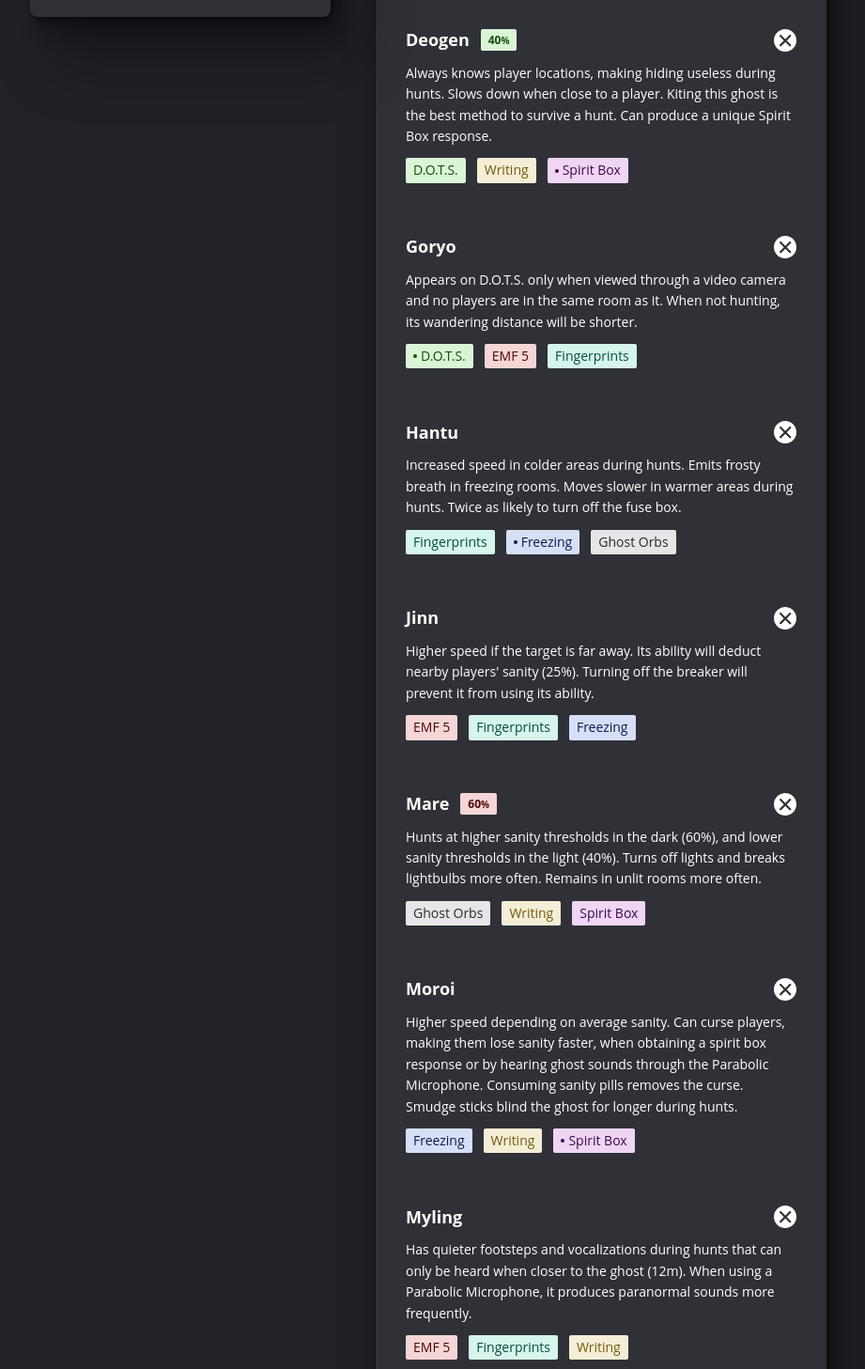
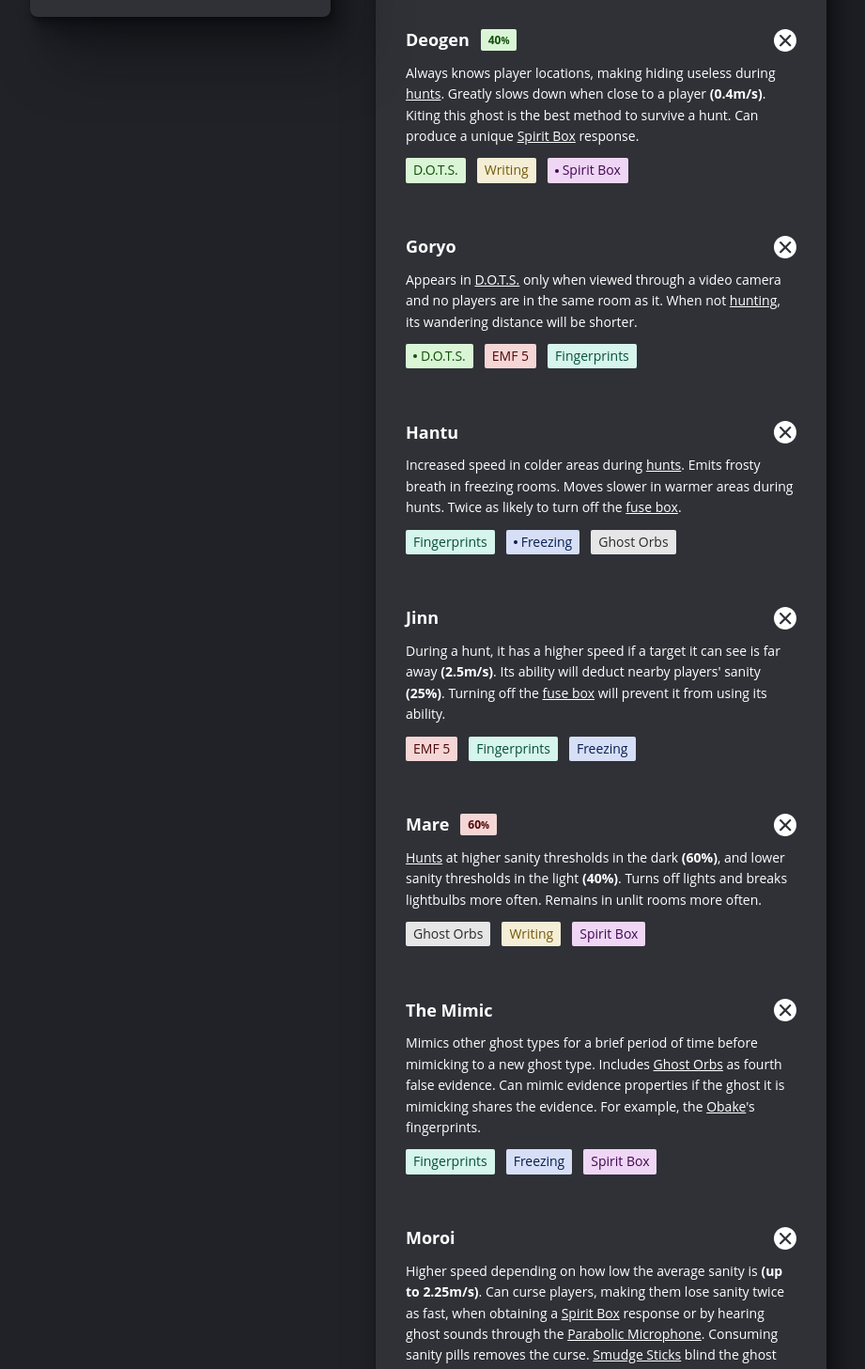
Before and after one commit to graysonlee123/phasmophobia-helper, a Next.js app: page / in a window 1280 px wide. Shown: the part 680-2137 px from the top of the page at 94% size, without its empty margins (184-1105 px from the left). Built offline with nearby package versions, Linux system fonts and the light colour scheme.

Commit message:
updates and adds links to ghost descriptions

```diff
--- a/data/ghosts.json
+++ b/data/ghosts.json
@@ -3,7 +3,7 @@
     "id": "banshee",
     "name": "Banshee",
     "evidences": ["fingerprints", "orbs", "dots"],
-    "desc": "Targets one specific player until they are killed, ignoring others. Its hunt threshold is based on the target's sanity. A distinctive screech can be heard when using the Parabolic Microphone.",
+    "desc": "Targets one specific player until they are killed, ignoring others. Its [hunt](https://phasmophobia.fandom.com/wiki/Hunt) threshold is based on its target's sanity. A distinctive screech can be heard when using the [Parabolic Microphone](https://phasmophobia.fandom.com/wiki/Parabolic_Microphone).",
     "url": "https://phasmophobia.fandom.com/wiki/Banshee"
   },
   {
@@ -11,7 +11,7 @@
     "name": "Demon",
     "evidences": ["fingerprints", "writing", "freezing"],
     "hunt": 70,
-    "desc": "Has a rare chance to hunt at any time, regardless of the average sanity. There is less time between hunts (20s). Smudging will prevent hunts for less time (60s). Crucifixes have an increased effective range.",
+    "desc": "Has a rare chance to [hunt](https://phasmophobia.fandom.com/wiki/Hunt) at any time, regardless of the average sanity. There is less time between hunts **(20s)**. [Smudging](https://phasmophobia.fandom.com/wiki/Smudge_Sticks) will prevent hunts for less time **(60s)**. [Crucifixes](https://phasmophobia.fandom.com/wiki/Crucifix) have an increased effective range.",
     "url": "https://phasmophobia.fandom.com/wiki/Demon"
   },
   {
@@ -19,28 +19,28 @@
     "name": "Deogen",
     "evidences": ["box", "writing", "dots"],
     "hunt": 40,
-    "desc": "Always knows player locations, making hiding useless during hunts. Slows down when close to a player. Kiting this ghost is the best method to survive a hunt. Can produce a unique Spirit Box response.",
+    "desc": "Always knows player locations, making hiding useless during [hunts](https://phasmophobia.fandom.com/wiki/Hunt). Greatly slows down when close to a player **(0.4m/s)**. Kiting this ghost is the best method to survive a hunt. Can produce a unique [Spirit Box](https://phasmophobia.fandom.com/wiki/Spirit_Box) response.",
     "url": "https://phasmophobia.fandom.com/wiki/Deogen"
   },
   {
     "id": "goryo",
     "name": "Goryo",
     "evidences": ["emf", "fingerprints", "dots"],
-    "desc": "Appears on D.O.T.S. only when viewed through a video camera and no players are in the same room as it. When not hunting, its wandering distance will be shorter.",
+    "desc": "Appears in [D.O.T.S.](https://phasmophobia.fandom.com/wiki/D.O.T.S_Projector_(Evidence)) only when viewed through a video camera and no players are in the same room as it. When not [hunting](https://phasmophobia.fandom.com/wiki/Hunt), its wandering distance will be shorter.",
     "url": "https://phasmophobia.fandom.com/wiki/Goryo"
   },
   {
     "id": "hantu",
     "name": "Hantu",
     "evidences": ["fingerprints", "orbs", "freezing"],
-    "desc": "Increased speed in colder areas during hunts. Emits frosty breath in freezing rooms. Moves slower in warmer areas during hunts. Twice as likely to turn off the fuse box.",
+    "desc": "Increased speed in colder areas during [hunts](https://phasmophobia.fandom.com/wiki/Hunt). Emits frosty breath in freezing rooms. Moves slower in warmer areas during hunts. Twice as likely to turn off the [fuse box](https://phasmophobia.fandom.com/wiki/Fuse_Box).",
     "url": "https://phasmophobia.fandom.com/wiki/Hantu"
   },
   {
     "id": "jinn",
     "name": "Jinn",
     "evidences": ["emf", "freezing", "fingerprints"],
-    "desc": "Higher speed if the target is far away. Its ability will deduct nearby players' sanity (25%). Turning off the breaker will prevent it from using its ability.",
+    "desc": "During a hunt, it has a higher speed if a target it can see is far away **(2.5m/s)**. Its ability will deduct nearby players' sanity **(25%)**. Turning off the [fuse box](https://phasmophobia.fandom.com/wiki/Fuse_Box) will prevent it from using its ability.",
     "url": "https://phasmophobia.fandom.com/wiki/Jinn"
   },
   {
@@ -48,35 +48,42 @@
     "name": "Mare",
     "evidences": ["box", "orbs", "writing"],
     "hunt": 60,
-    "desc": "Hunts at higher sanity thresholds in the dark (60%), and lower sanity thresholds in the light (40%). Turns off lights and breaks lightbulbs more often. Remains in unlit rooms more often.",
+    "desc": "[Hunts](https://phasmophobia.fandom.com/wiki/Hunt) at higher sanity thresholds in the dark **(60%)**, and lower sanity thresholds in the light **(40%)**. Turns off lights and breaks lightbulbs more often. Remains in unlit rooms more often.",
     "url": "https://phasmophobia.fandom.com/wiki/Mare"
+  },
+  {
+    "id": "mimic",
+    "name": "The Mimic",
+    "evidences": ["box", "fingerprints", "freezing"],
+    "desc": "Mimics other ghost types for a brief period of time before mimicking to a new ghost type. Includes [Ghost Orbs](https://phasmophobia.fandom.com/wiki/Ghost_Orb) as fourth false evidence. Can mimic evidence properties if the ghost it is mimicking shares the evidence. For example, the [Obake](https://phasmophobia.fandom.com/wiki/Obake)'s fingerprints.",
+    "url": "https://phasmophobia.fandom.com/wiki/The_Mimic"
   },
   {
     "id": "moroi",
     "name": "Moroi",
     "evidences": ["box", "writing", "freezing"],
-    "desc": "Higher speed depending on average sanity. Can curse players, making them lose sanity faster, when obtaining a spirit box response or by hearing ghost sounds through the Parabolic Microphone. Consuming sanity pills removes the curse. Smudge sticks blind the ghost for longer during hunts.",
+    "desc": "Higher speed depending on how low the average sanity is **(up to 2.25m/s)**. Can curse players, making them lose sanity twice as fast, when obtaining a [Spirit Box](https://phasmophobia.fandom.com/wiki/Spirit_Box) response or by hearing ghost sounds through the [Parabolic Microphone](https://phasmophobia.fandom.com/wiki/Parabolic_Microphone). Consuming sanity pills removes the curse. [Smudge Sticks](https://phasmophobia.fandom.com/wiki/Smudge_Sticks) blind the ghost for longer during [hunts](https://phasmophobia.fandom.com/wiki/Hunt).",
     "url": "https://phasmophobia.fandom.com/wiki/Moroi"
   },
   {
     "id": "myling",
     "name": "Myling",
     "evidences": ["emf", "fingerprints", "writing"],
-    "desc": "Has quieter footsteps and vocalizations during hunts that can only be heard when closer to the ghost (12m). When using a Parabolic Microphone, it produces paranormal sounds more frequently.",
+    "desc": "Has quieter footsteps and vocalizations during [hunts](https://phasmophobia.fandom.com/wiki/Hunt) that can only be heard when closer to the ghost **(12m)**. When using a [Parabolic Microphone](https://phasmophobia.fandom.com/wiki/Parabolic_Microphone), it produces paranormal sounds more frequently.",
     "url": "https://phasmophobia.fandom.com/wiki/Myling"
   },
   {
     "id": "obake",
     "name": "Obake",
     "evidences": ["emf", "fingerprints", "orbs"],
-    "desc": "Fingerprints disappear faster than other ghost types. Does not always leave fingerprints (75%), and can leave unique fingerprints (1/6). It can use its ability to half the lifespan of fingerprints on the map.",
+    "desc": "[Fingerprints](https://phasmophobia.fandom.com/wiki/Fingerprints) disappear faster than other ghost types. Does not always leave fingerprints **(75%)**, and can leave unique fingerprints **(~17%)**. It can use its ability to half the lifespan of fingerprints on the map.",
     "url": "https://phasmophobia.fandom.com/wiki/Obake"
   },
   {
     "id": "oni",
     "name": "Oni",
     "evidences": ["emf", "freezing", "dots"],
-    "desc": "More active when people are nearby. Cannot produce “air ball” ghost events. Stays visible for longer during hunts.",
+    "desc": "More active when people are nearby. Cannot produce “air ball” [Ghost Events](https://phasmophobia.fandom.com/wiki/Ghost_Event). Stays visible for longer during [hunts](https://phasmophobia.fandom.com/wiki/Hunt).",
     "url": "https://phasmophobia.fandom.com/wiki/Oni"
   },
   {
@@ -84,21 +91,21 @@
     "name": "Onryo",
     "evidences": ["box", "orbs", "freezing"],
     "hunt": 60,
-    "desc": "Chance to hunt at any sanity when blowing out flames (50%, +25% / dead player). Blows out flames more often than other ghost types. Presence of flames prevents the ghost from hunting (4m).",
+    "desc": "Chance to hunt at any sanity when blowing out flames **(50%, +25% / dead player)**. Blows out flames more often than other ghost types. Presence of flames prevents the ghost from [hunting](https://phasmophobia.fandom.com/wiki/Hunt) naturally **(4m)**.",
     "url": "https://phasmophobia.fandom.com/wiki/Onryo"
   },
   {
     "id": "phantom",
     "name": "Phantom",
     "evidences": ["box", "fingerprints", "dots"],
-    "desc": "Additional sanity drain from players within its line-of-sight during manifestations. Can roam towards random players. Taking a picture of the Phantom renders it temporarily invisible during ghost events. While hunting, the ghost will be invisible in photos and will be visible for less time.",
+    "desc": "Additional sanity drain from players within its line-of-sight during manifestations. Can roam towards random players. Taking a picture of the Phantom renders it temporarily invisible during [Ghost Events](https://phasmophobia.fandom.com/wiki/Ghost_Event). While [hunting](https://phasmophobia.fandom.com/wiki/Hunt), the ghost will be invisible in photos and will be visible for less time.",
     "url": "https://phasmophobia.fandom.com/wiki/Phantom"
   },
   {
     "id": "poltergeist",
     "name": "Poltergeist",
     "evidences": ["box", "writing", "fingerprints"],
-    "desc": "Its ability can throw multiple objects at once with great force. Using its ability reduces player sanity faster. During a hunt, it opens more doors and throws everything it comes across. Ineffective in empty rooms with no objects to throw.",
+    "desc": "Its ability can throw multiple objects at once with great force. Witnessing its ability will drain the player's sanity, depending on the amount of objects thrown. During a [hunt](https://phasmophobia.fandom.com/wiki/Hunt), it opens more doors and throws everything it comes across. Ineffective in empty rooms with no objects to throw.",
     "url": "https://phasmophobia.fandom.com/wiki/Poltergeist"
   },
   {
@@ -106,14 +113,14 @@
     "name": "Raiju",
     "evidences": ["emf", "orbs", "dots"],
     "hunt": 65,
-    "desc": "Being near active electronics boost its speed during hunts and allow it to hunt at higher sanity thresholds. Disrupts electronics from further away when manifesting.",
+    "desc": "Being near active electronics boost its speed during [hunts](https://phasmophobia.fandom.com/wiki/Hunt) and allow it to hunt at higher sanity thresholds. The distance depends on the map size **(6m - 10m)**. Disrupts electronics from further away when manifesting **(15m)**.",
     "url": "https://phasmophobia.fandom.com/wiki/Raiju"
   },
   {
     "id": "revenant",
     "name": "Revenant",
     "evidences": ["orbs", "writing", "freezing"],
-    "desc": "Travels at a faster speed when it has line-of-sight of a player during a hunt, making it crucial to hide as soon as possible when a hunt starts. Travels very slowly when no line-of-sight established.",
+    "desc": "During a [hunt](https://phasmophobia.fandom.com/wiki/Hunt), travels very slowly **(1m/s)** until it has line-of-sight of a player **(3m/s)**. This makes it crucial to hide as soon as possible when a hunt starts.",
     "url": "https://phasmophobia.fandom.com/wiki/Revenant"
   },
   {
@@ -121,14 +128,14 @@
     "name": "Shade",
     "evidences": ["emf", "writing", "freezing"],
     "hunt": 35,
-    "desc": "Harder to find due to it being less active. Prefers hissing and shadowy form ghost events. Generally unwilling to manifest in presence of players.",
+    "desc": "Harder to find due to it being less active. Prefers hissing and shadowy form [Ghost Events](https://phasmophobia.fandom.com/wiki/Ghost_Event). Generally unwilling to manifest in presence of players.",
     "url": "https://phasmophobia.fandom.com/wiki/Shade"
   },
   {
     "id": "spirit",
     "name": "Spirit",
     "evidences": ["emf", "box", "writing"],
-    "desc": "Spirits have no special behavior, other than using smudge sticks while nearby prevents it from hunting for much longer.",
+    "desc": "No special behavior, other than using [Smudge Sticks](https://phasmophobia.fandom.com/wiki/Smudge_Sticks) while nearby it prevents the ghost from [hunting](https://phasmophobia.fandom.com/wiki/Hunt) for much longer **(180s)**.",
     "url": "https://phasmophobia.fandom.com/wiki/Spirit"
   },
   {
@@ -136,28 +143,21 @@
     "name": "Thaye",
     "evidences": ["orbs", "writing", "dots"],
     "hunt": 75,
-    "desc": "Becomes very active the first time the player gets nearby. The more time players spend near it, the quieter and slower it becomes, and its hunt chance decreases.",
+    "desc": "Becomes very active and fast **(2.75m/s)** the first time the player gets nearby. The more time players spend near it, the quieter and slower **(1m/s)** it becomes, and its [hunt](https://phasmophobia.fandom.com/wiki/Hunt) sanity threshold decreases.",
     "url": "https://phasmophobia.fandom.com/wiki/Thaye"
-  },
-  {
-    "id": "mimic",
-    "name": "The Mimic",
-    "evidences": ["box", "fingerprints", "freezing"],
-    "desc": "Mimics other ghost types one after another for a brief period of time. Includes Ghost Orbs as fourth false evidence. Can mimic evidence properties if the ghost it is mimicking shares the evidence. For example, the Obake's fingerprints.",
-    "url": "https://phasmophobia.fandom.com/wiki/The_Mimic"
   },
   {
     "id": "twins",
     "name": "The Twins",
     "evidences": ["emf", "box", "freezing"],
-    "desc": "It is actually one ghost, which behaves differently on a chance. Can hunt from and interact with things in a different place than expected. Can interact with the environment simultaneously.",
+    "desc": "It is actually one ghost, which behaves differently on a chance. Can [hunt](https://phasmophobia.fandom.com/wiki/Hunt) from and interact with things in a different place than expected. Can interact with the environment simultaneously.",
     "url": "https://phasmophobia.fandom.com/wiki/The_Twins"
   },
   {
     "id": "wraith",
     "name": "Wraith",
     "evidences": ["emf", "box", "dots"],
-    "desc": "Doesn't leave UV footprints after stepping in salt. Can teleport to players randomly. Stepping in salt temporarily makes it more active, and salt piles it steps in will not provide photo evidence.",
+    "desc": "Can teleport to players randomly. Doesn't leave UV footprints after stepping in [salt](https://phasmophobia.fandom.com/wiki/Salt_Shaker). Stepping in salt temporarily makes it more active, and salt it steps in will not provide photo evidence.",
     "url": "https://phasmophobia.fandom.com/wiki/Wraith"
   },
   {
@@ -165,14 +165,14 @@
     "name": "Yokai",
     "evidences": ["box", "orbs", "dots"],
     "hunt": 80,
-    "desc": "When at least one player talks within a certain range of it, its hunt sanity threshold is increased to 80%. During hunts, it can only hear or sense electronics that are within 2m of it.",
+    "desc": "When at least one player talks within a certain range of it, its [hunt](https://phasmophobia.fandom.com/wiki/Hunt) sanity threshold is increased **(80%)**. During hunts, it can only hear or sense electronics that are very close to it **(2m)**.",
     "url": "https://phasmophobia.fandom.com/wiki/Yokai"
   },
   {
     "id": "yurei",
     "name": "Yurei",
     "evidences": ["orbs", "freezing", "dots"],
-    "desc": "May randomly shut a door and deduct nearby players' sanity. Will be temporarily confined to its room after smudging. If a ghost shuts an exit door fully without a manifestation, it is definitively a Yurei.",
+    "desc": "May randomly shut a door and deduct nearby players' sanity. Will be temporarily confined to its room after [Smudging](https://phasmophobia.fandom.com/wiki/Smudge_Sticks). If a ghost shuts an exit door fully without a manifestation, it is definitively a Yurei.",
     "url": "https://phasmophobia.fandom.com/wiki/Yurei"
   }
 ]
--- a/src/components/Ghost/Ghost.tsx
+++ b/src/components/Ghost/Ghost.tsx
@@ -10,6 +10,7 @@ import { arrayContains, arrayAddUnique, arrayRemoveAll } from '@lib/arrays'
 import { sendGtagEvent } from '@lib/analytics'
 import styles from './Ghost.module.css'
 import { motion } from 'framer-motion'
+import Writing from '@components/Writing'
 
 interface GhostProps extends ComponentPropsWithoutRef<'article'> {
   ghost: Ghost
@@ -92,7 +93,7 @@ export default function Ghost({ ghost, first = false, last = false }: GhostProps
           height: minimized ? 0 : 'auto',
         }}
       >
-        {ghost.desc}
+        <Writing markdown>{ghost.desc}</Writing>
       </motion.div>
       <Tags tags={tags} />
     </motion.article>
```
